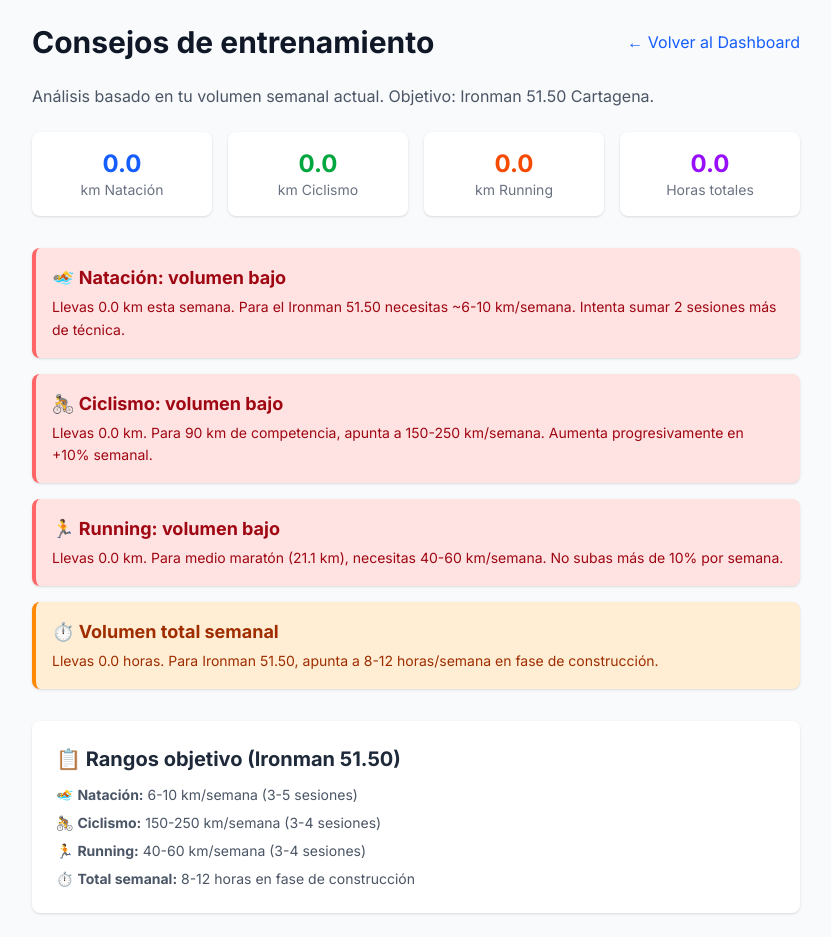
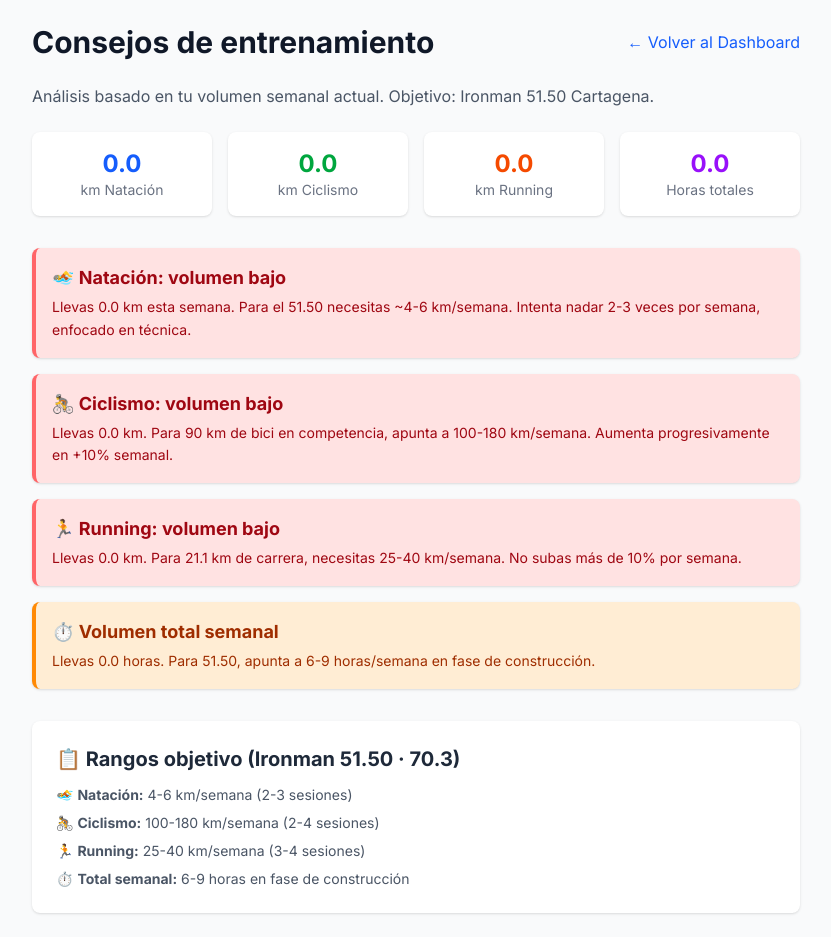
Before and after one commit to carlosminfo68/irontrack, a Next.js app: page /consejos in a window 1280 px wide. Shown: the whole page, without its empty margins (224-1055 px from the left). Built offline with nearby package versions, Linux system fonts and the light colour scheme; no server answers; the database is empty.

Commit message:
Ajusta rangos para Ironman 51.50 (70.3)

```diff
--- a/src/app/consejos/page.tsx
+++ b/src/app/consejos/page.tsx
@@ -64,104 +64,115 @@
     setLoading(false);
   }
 
-  function getTips(stats: WeeklyStats) {
+    function getTips(stats: WeeklyStats) {
     const tips: { titulo: string; mensaje: string; color: string }[] = [];
 
-    if (stats.swim_km < 4) {
+    // NATACIÓN (objetivo: 4-6 km/semana para 70.3)
+    if (stats.swim_km < 2) {
       tips.push({
         titulo: '🏊 Natación: volumen bajo',
-        mensaje: `Llevas ${stats.swim_km.toFixed(1)} km esta semana. Para el Ironman 51.50 necesitas ~6-10 km/semana. Intenta sumar 2 sesiones más de técnica.`,
+        mensaje: `Llevas ${stats.swim_km.toFixed(1)} km esta semana. Para el 51.50 necesitas ~4-6 km/semana. Intenta nadar 2-3 veces por semana, enfocado en técnica.`,
         color: 'bg-red-100 border-red-400 text-red-800',
       });
-    } else if (stats.swim_km >= 6 && stats.swim_km <= 10) {
+    } else if (stats.swim_km >= 4 && stats.swim_km <= 6) {
       tips.push({
         titulo: '🏊 Natación: en rango óptimo',
-        mensaje: `¡Excelente! ${stats.swim_km.toFixed(1)} km esta semana. Mantén la frecuencia y añade series de velocidad si te sientes cómodo.`,
+        mensaje: `¡Excelente! ${stats.swim_km.toFixed(1)} km esta semana. Mantén 2-3 sesiones y añade series de velocidad de vez en cuando.`,
         color: 'bg-green-100 border-green-400 text-green-800',
       });
-    } else if (stats.swim_km > 12) {
+    } else if (stats.swim_km > 8) {
       tips.push({
         titulo: '🏊 Natación: volumen alto',
-        mensaje: `${stats.swim_km.toFixed(1)} km es mucho para esta etapa. Asegúrate de descansar y no acumular fatiga innecesaria.`,
+        mensaje: `${stats.swim_km.toFixed(1)} km es alto para 70.3. No acumules fatiga innecesaria; prioriza técnica sobre metros.`,
         color: 'bg-yellow-100 border-yellow-400 text-yellow-800',
       });
     } else {
       tips.push({
         titulo: '🏊 Natación: progresando',
-        mensaje: `Llevas ${stats.swim_km.toFixed(1)} km. Estás cerca del rango óptimo (6-10 km). Añade una sesión más esta semana.`,
+        mensaje: `Llevas ${stats.swim_km.toFixed(1)} km. Estás cerca del rango óptimo (4-6 km). Añade una sesión más de técnica.`,
         color: 'bg-blue-100 border-blue-400 text-blue-800',
       });
     }
 
-    if (stats.bike_km < 100) {
+    // CICLISMO (objetivo: 100-180 km/semana para 70.3)
+    if (stats.bike_km < 60) {
       tips.push({
         titulo: '🚴 Ciclismo: volumen bajo',
-        mensaje: `Llevas ${stats.bike_km.toFixed(1)} km. Para 90 km de competencia, apunta a 150-250 km/semana. Aumenta progresivamente en +10% semanal.`,
+        mensaje: `Llevas ${stats.bike_km.toFixed(1)} km. Para 90 km de bici en competencia, apunta a 100-180 km/semana. Aumenta progresivamente en +10% semanal.`,
         color: 'bg-red-100 border-red-400 text-red-800',
       });
-    } else if (stats.bike_km >= 150 && stats.bike_km <= 250) {
+    } else if (stats.bike_km >= 100 && stats.bike_km <= 180) {
       tips.push({
         titulo: '🚴 Ciclismo: en rango óptimo',
-        mensaje: `¡Muy bien! ${stats.bike_km.toFixed(1)} km esta semana. Es un buen momento para incluir series de umbral o rodillo con potencia.`,
+        mensaje: `¡Muy bien! ${stats.bike_km.toFixed(1)} km esta semana. Es un buen momento para incluir una salida larga de 60-80 km los fines de semana.`,
         color: 'bg-green-100 border-green-400 text-green-800',
       });
-    } else if (stats.bike_km > 300) {
+    } else if (stats.bike_km > 220) {
       tips.push({
         titulo: '🚴 Ciclismo: volumen alto',
-        mensaje: `${stats.bike_km.toFixed(1)} km puede ser excesivo sin descanso. Prioriza calidad sobre cantidad y monitorea fatiga.`,
+        mensaje: `${stats.bike_km.toFixed(1)} km puede ser excesivo para 70.3 sin descanso. Prioriza calidad sobre cantidad y monitorea fatiga.`,
         color: 'bg-yellow-100 border-yellow-400 text-yellow-800',
       });
     } else {
       tips.push({
         titulo: '🚴 Ciclismo: progresando',
-        mensaje: `Llevas ${stats.bike_km.toFixed(1)} km. Buena base, intenta llegar a 150 km con una salida larga de fin de semana.`,
+        mensaje: `Llevas ${stats.bike_km.toFixed(1)} km. Buena base, intenta llegar a 100 km con una salida larga de fin de semana.`,
         color: 'bg-blue-100 border-blue-400 text-blue-800',
       });
     }
 
-    if (stats.run_km < 25) {
+    // RUNNING (objetivo: 25-40 km/semana para 70.3)
+    if (stats.run_km < 15) {
       tips.push({
         titulo: '🏃 Running: volumen bajo',
-        mensaje: `Llevas ${stats.run_km.toFixed(1)} km. Para medio maratón (21.1 km), necesitas 40-60 km/semana. No subas más de 10% por semana.`,
+        mensaje: `Llevas ${stats.run_km.toFixed(1)} km. Para 21.1 km de carrera, necesitas 25-40 km/semana. No subas más de 10% por semana.`,
         color: 'bg-red-100 border-red-400 text-red-800',
       });
-    } else if (stats.run_km >= 40 && stats.run_km <= 60) {
+    } else if (stats.run_km >= 25 && stats.run_km <= 40) {
       tips.push({
         titulo: '🏃 Running: en rango óptimo',
-        mensaje: `¡Perfecto! ${stats.run_km.toFixed(1)} km esta semana. Mantén una carrera larga de 12-15 km y añade fartlek.`,
+        mensaje: `¡Perfecto! ${stats.run_km.toFixed(1)} km esta semana. Mantén una carrera larga de 10-12 km y añade fartlek o cuestas.`,
         color: 'bg-green-100 border-green-400 text-green-800',
       });
-    } else if (stats.run_km > 70) {
+    } else if (stats.run_km > 50) {
       tips.push({
         titulo: '🏃 Running: volumen alto',
-        mensaje: `${stats.run_km.toFixed(1)} km es alto. El running impacta mucho. Asegúrate de tener 1-2 días de descanso o natación suave.`,
+        mensaje: `${stats.run_km.toFixed(1)} km es alto para 70.3. El running impacta mucho. Asegúrate de tener 1-2 días de descanso o natación suave.`,
         color: 'bg-yellow-100 border-yellow-400 text-yellow-800',
       });
     } else {
       tips.push({
         titulo: '🏃 Running: progresando',
-        mensaje: `Llevas ${stats.run_km.toFixed(1)} km. Buen trabajo, intenta llegar a 40 km con una sesión de calidad (intervalos o cuestas).`,
+        mensaje: `Llevas ${stats.run_km.toFixed(1)} km. Buen trabajo, intenta llegar a 25 km con una sesión de calidad (intervalos o cuestas).`,
         color: 'bg-blue-100 border-blue-400 text-blue-800',
       });
     }
 
+    // GENERAL
     const totalHoras = stats.total_min / 60;
-    if (totalHoras < 6) {
+    if (totalHoras < 4) {
       tips.push({
         titulo: '⏱️ Volumen total semanal',
-        mensaje: `Llevas ${totalHoras.toFixed(1)} horas. Para Ironman 51.50, apunta a 8-12 horas/semana en fase de construcción.`,
+        mensaje: `Llevas ${totalHoras.toFixed(1)} horas. Para 51.50, apunta a 6-9 horas/semana en fase de construcción.`,
         color: 'bg-orange-100 border-orange-400 text-orange-800',
       });
-    } else if (totalHoras >= 8 && totalHoras <= 14) {
+    } else if (totalHoras >= 6 && totalHoras <= 9) {
       tips.push({
         titulo: '⏱️ Volumen total semanal',
         mensaje: `¡Excelente! ${totalHoras.toFixed(1)} horas esta semana. Distribución ideal para Ironman 51.50.`,
         color: 'bg-green-100 border-green-400 text-green-800',
       });
+    } else if (totalHoras > 12) {
+      tips.push({
+        titulo: '⏱️ Volumen total semanal',
+        mensaje: `${totalHoras.toFixed(1)} horas es mucho para 70.3. Revisa recuperación y descanso para evitar sobreentrenamiento.`,
+        color: 'bg-yellow-100 border-yellow-400 text-yellow-800',
+      });
     }
 
     return tips;
   }
+
 
   if (loading) {
     return (
@@ -215,13 +226,13 @@
           ))}
         </div>
 
-        <div className="mt-8 bg-white rounded-lg shadow p-6">
-          <h2 className="text-xl font-bold text-gray-800 mb-3">📋 Rangos objetivo (Ironman 51.50)</h2>
+                <div className="mt-8 bg-white rounded-lg shadow p-6">
+          <h2 className="text-xl font-bold text-gray-800 mb-3">📋 Rangos objetivo (Ironman 51.50 · 70.3)</h2>
           <ul className="space-y-2 text-sm text-gray-600">
-            <li>🏊 <strong>Natación:</strong> 6-10 km/semana (3-5 sesiones)</li>
-            <li>🚴 <strong>Ciclismo:</strong> 150-250 km/semana (3-4 sesiones)</li>
-            <li>🏃 <strong>Running:</strong> 40-60 km/semana (3-4 sesiones)</li>
-            <li>⏱️ <strong>Total semanal:</strong> 8-12 horas en fase de construcción</li>
+            <li>🏊 <strong>Natación:</strong> 4-6 km/semana (2-3 sesiones)</li>
+            <li>🚴 <strong>Ciclismo:</strong> 100-180 km/semana (2-4 sesiones)</li>
+            <li>🏃 <strong>Running:</strong> 25-40 km/semana (3-4 sesiones)</li>
+            <li>⏱️ <strong>Total semanal:</strong> 6-9 horas en fase de construcción</li>
           </ul>
         </div>
       </div>
```
